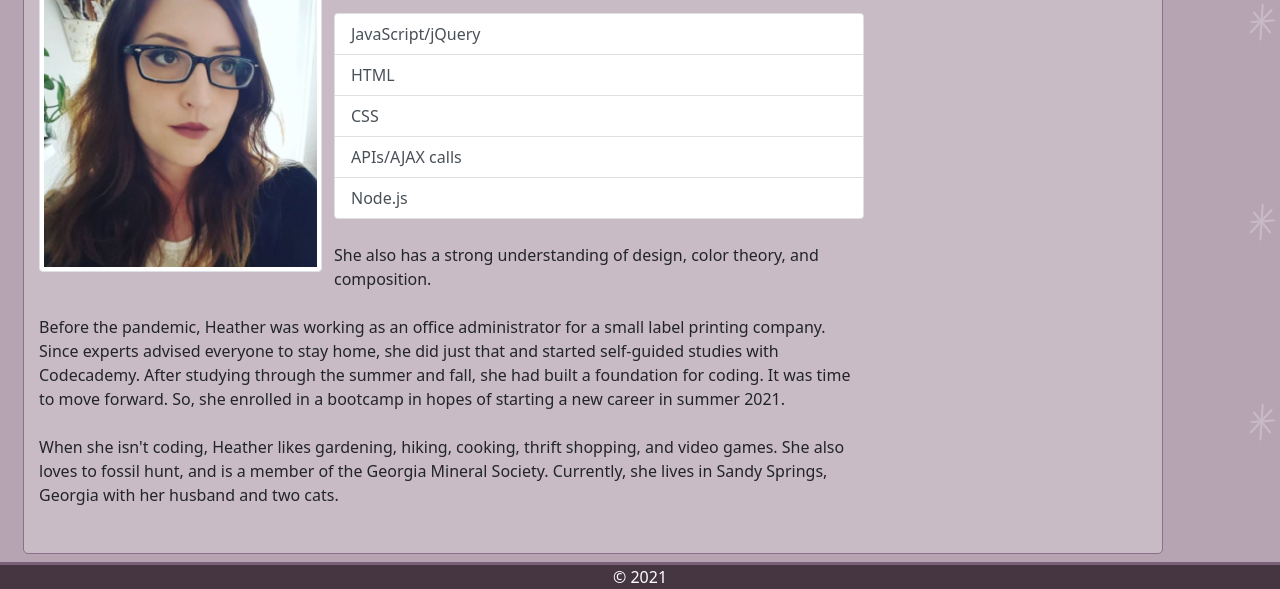
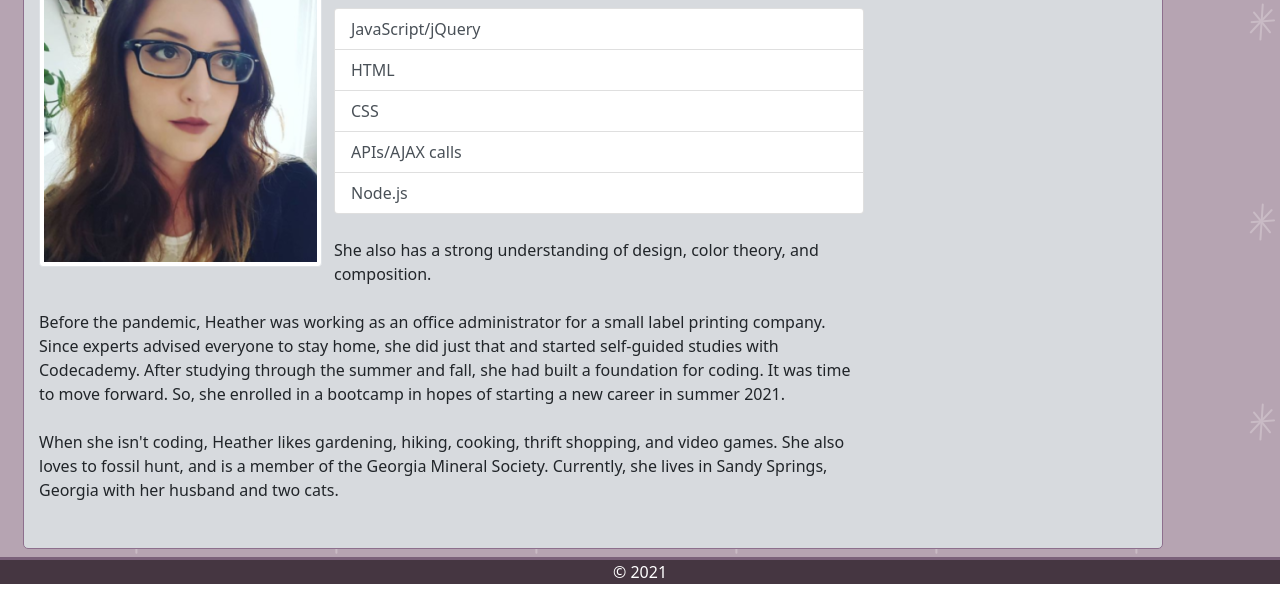
Before and after one commit to sorengrey/Portfolio, a plain HTML site: page index.html in a window 1280 px wide. Shown: the part 221-810 px from the top of the page. Drawn offline with nearby package versions, Linux system fonts and the light colour scheme.

Commit message:
Changes to container colors, padding

```diff
--- a/assets/style.css
+++ b/assets/style.css
@@ -15,15 +15,15 @@ body {
 
 /* Container Around About Me */
 #aboutme {
-    background-color: #C9BBC5;
+    background-color: #D7DADE;
     float: left;
     margin-left: 15px;
     margin-right: 15px;
     padding-left: 15px;
     padding-right: 15px;
-    padding-top: 5px;
     padding-bottom: 30px;
 }
+
 
 /* Container Around Contact Form */
 .container {
```
